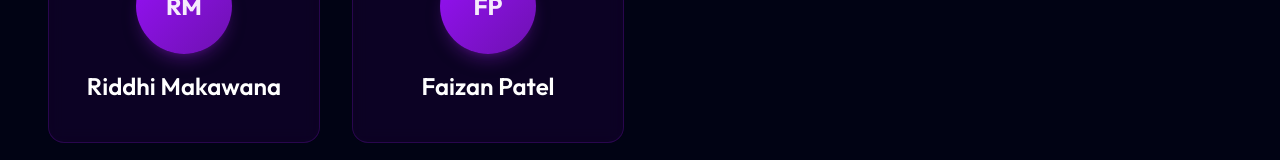
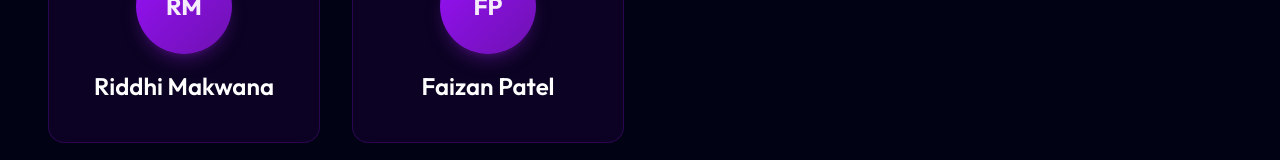
Before and after one commit to BHUSHN1611/simplemail, a React (Vite) app in the folder frontend/: page /login in a window 1280 px wide. Shown: the part 1954-2114 px from the top of the page. Built offline with nearby package versions, Linux system fonts and the light colour scheme; no server answers; the HTML template or start-up script is replaced by a standard one.

Commit message:
Delete all files

```diff
--- a/frontend/package.json
+++ b/frontend/package.json
@@ -14,6 +14,7 @@
     "@react-oauth/google": "^0.12.2",
     "@tailwindcss/vite": "^4.1.14",
     "axios": "^1.12.2",
+    "crypto-js": "^4.2.0",
     "gsap": "^3.13.0",
     "lucide-react": "^0.545.0",
     "react": "^19.1.1",
--- a/frontend/src/components/Footer.jsx
+++ b/frontend/src/components/Footer.jsx
@@ -7,7 +7,7 @@ const Footer = () => {
     { name: 'Bhushan Jadhav',  image: 'BJ' },
     { name: 'Abhishek Yadav',  image: 'AY'},
     { name: 'Rahul Singh',  image: 'RS'},
-    { name: 'Riddhi Makawana',  image: 'RM'},
+    { name: 'Riddhi Makwana',  image: 'RM'},
     { name: 'Faizan Patel',  image: 'FP'}
   ];
   return (
```
Also changed, not shown: 1 other file (tests, documents, lock files or other folders).
